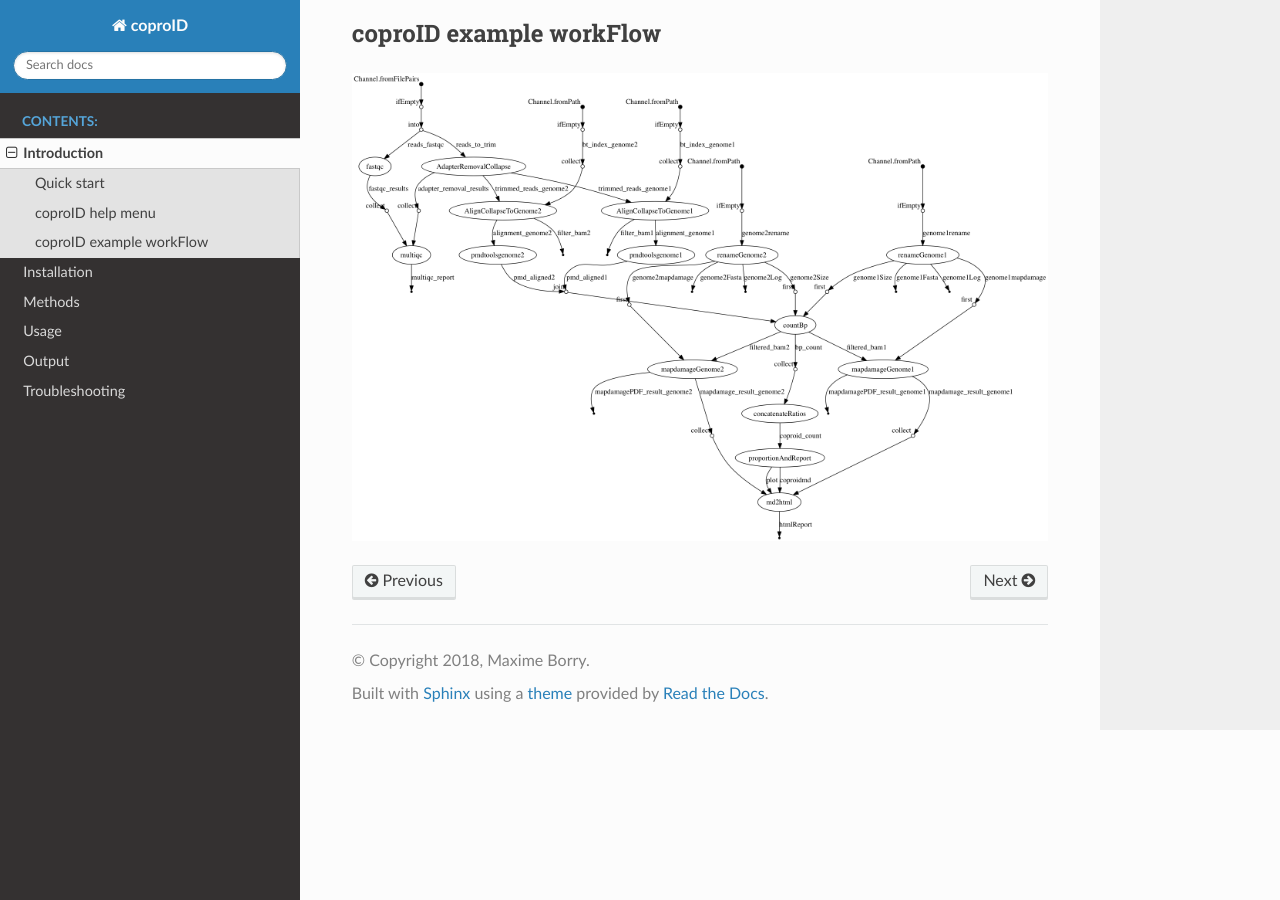
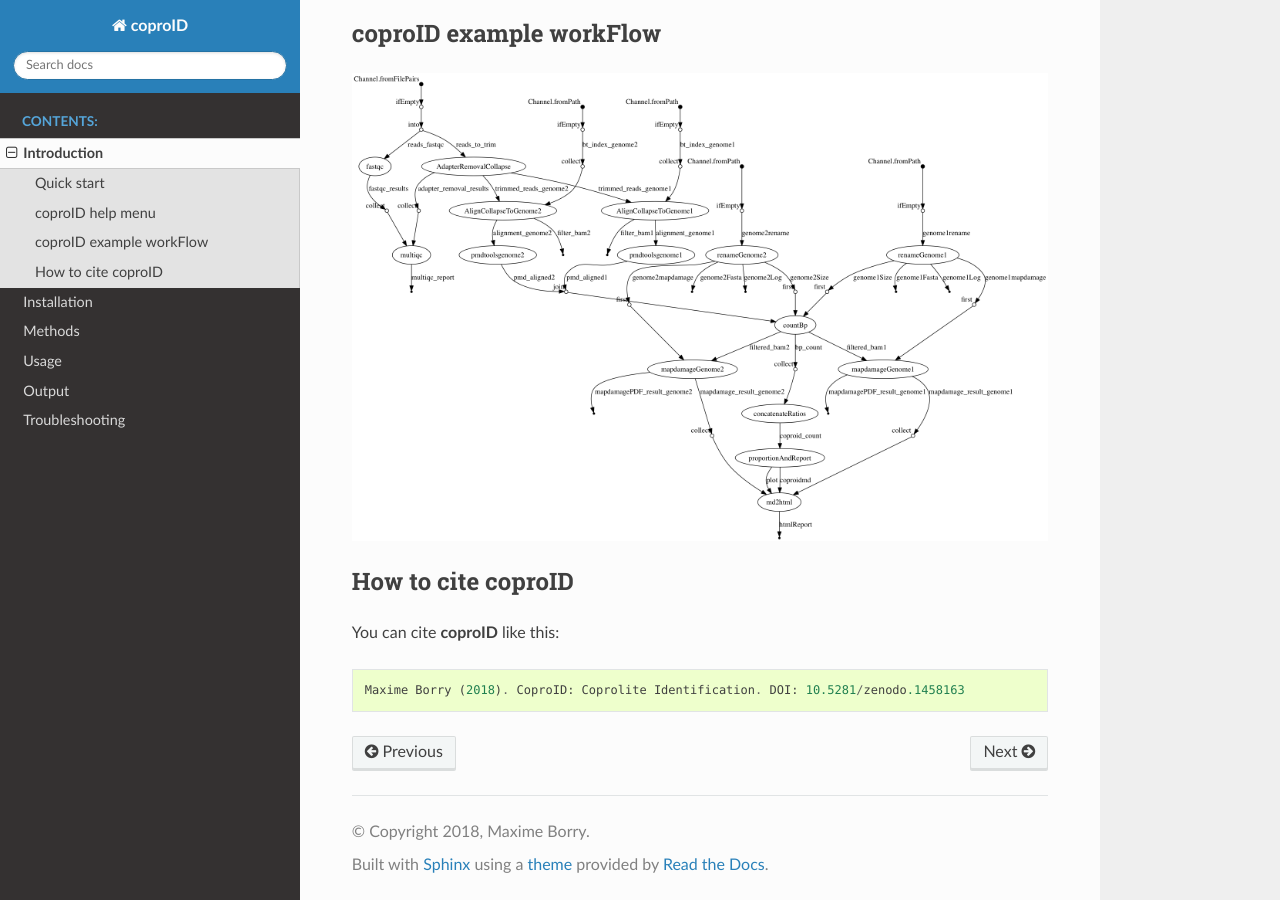
Before and after one commit to nf-core/coproid, a Sphinx documentation site: the page built from docs/source/intro.md, in a window 1280 px wide and 900 px high, scrolled down 1816 px. Built offline with Sphinx 7.4.7 and the Read the Docs theme 2.0.0, drawn with Linux system fonts in a browser that asks for light colours.

Commit message:
add citation

````diff
--- a/docs/source/intro.md
+++ b/docs/source/intro.md
@@ -64,3 +64,11 @@ Other options:
 ## coproID example workFlow
 
 ![](_static/_img/dag.png)
+
+## How to cite coproID
+
+You can cite **coproID** like this:
+
+```
+Maxime Borry (2018). CoproID: Coprolite Identification. DOI: 10.5281/zenodo.1458163
+```
````
Also changed, not shown: README.md (+10 -1 lines).
